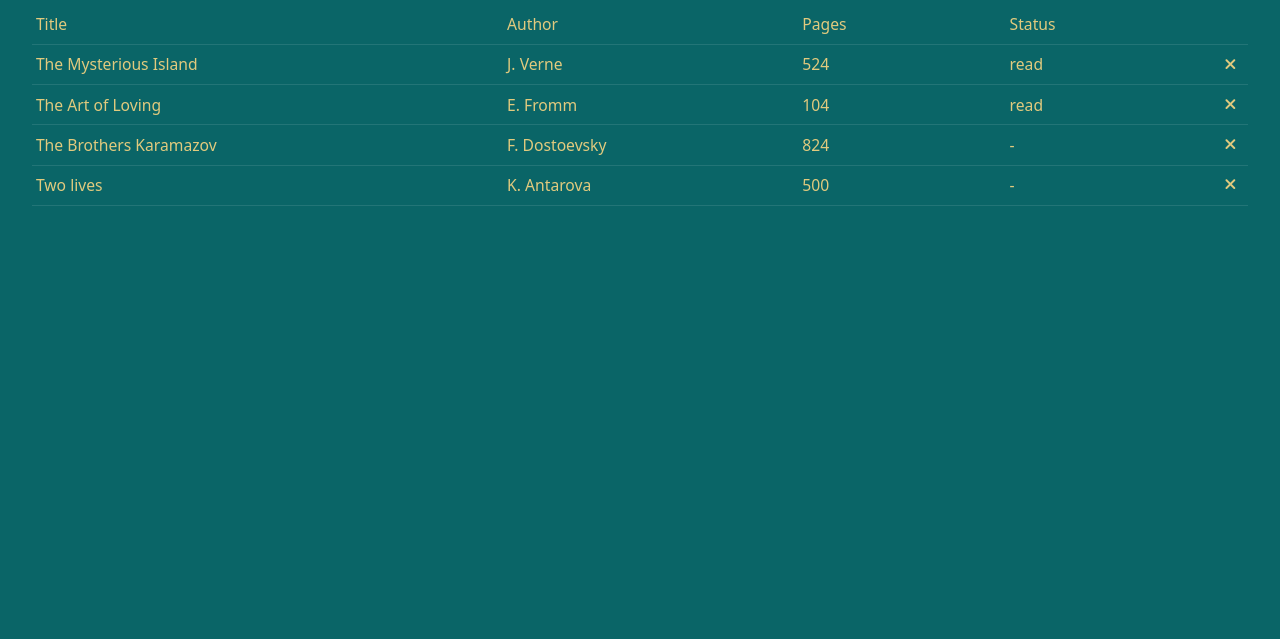
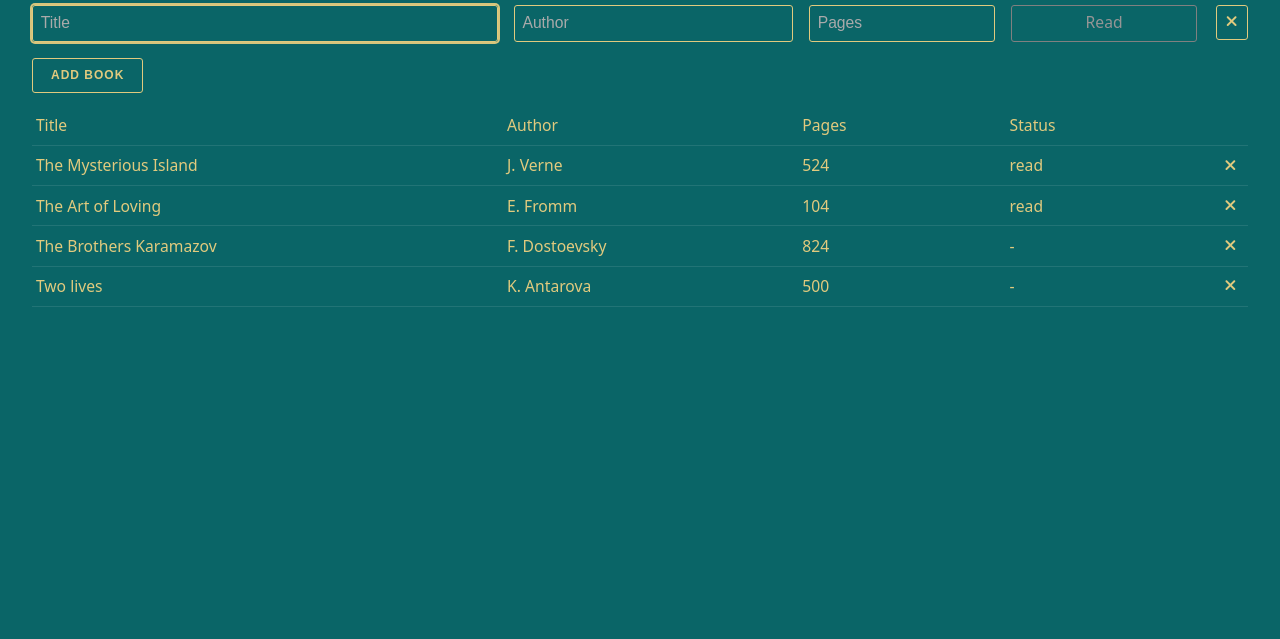
Before and after one commit to shtabyl/library, a plain HTML site: page index.html in a window 1280 px wide. Shown: the part 106-745 px from the top of the page. Drawn offline with Linux system fonts and the light colour scheme.

Commit message:
Fix form styles

```diff
--- a/index.html
+++ b/index.html
@@ -35,7 +35,13 @@
                             <input type="number" id="new-book_pages" class="new-book-input" name="new-book_pages" placeholder="Pages" required>
                         </p>
                         <p class="form__input-box input-box">
-                            <input type="text" id="new-book_status" class="new-book-input" name="new-book_status" placeholder="Status" required>
+                            <input type="checkbox" id="new-book_status" class="new-book-input" name="new-book_status" placeholder="Status" required>
+                            <label for="new-book_status" class="new-book-status__label">Read</label>
+                        </p>
+                        <p class="form__input-box input-box input-box_reset">
+                            <button type="reset" class="form__reset-button button button_reset">
+                                <i class="fa-solid fa-xmark"></i>
+                            </button>
                         </p>
                 </div>
                 <button type="submit" class="book-list-form__button button button_submit">Add book</button>
--- a/scripts/index.js
+++ b/scripts/index.js
@@ -24,6 +24,7 @@ myLibrary.push(book1, book2, book3, book4);
 
 
 function addBookToLibrary(newBook) {
+    myLibrary.push(newBook);
     const newBookRow = document.createElement('section');
 
     newBookRow.classList.add('book-item');
--- a/styles/components/form.css
+++ b/styles/components/form.css
@@ -1,6 +1,30 @@
 .form__input-container {
     display: grid;
-    grid-template-columns: 0.5fr 0.3fr 0.2fr 0.2fr;
+    grid-template-columns: 0.5fr 0.3fr 0.2fr 0.2fr 35px;
     gap: 1em;
     padding-bottom: 1em;
 }
+.input-box:nth-child(4) {
+    position: relative;
+}
+.new-book-status__label {
+    position: absolute;
+    display: block;
+    width: 100%;
+    height: 100%;
+    inset: 0;
+    bottom: 2px;
+    margin: auto;
+    display: grid;
+    place-content: center;
+    cursor: pointer;
+    color: rgb(150, 149, 149);
+    transition: 0.3s;
+    &:hover {
+        color: rgb(177, 173, 156);
+        transition: 0.3s;
+    }
+}
+.input-box_reset {
+    justify-self: end;
+}
--- a/styles/layouts/index.css
+++ b/styles/layouts/index.css
@@ -22,7 +22,7 @@
 }
 .book-list__form {
     margin-bottom: 0.8em;
-    display: none;
+    /* display: none; */
 }
 .book-list-form__button {
     margin-right: 1em;
--- a/styles/ui/buttons.css
+++ b/styles/ui/buttons.css
@@ -15,24 +15,25 @@
         color: hsl(46, 81%, 74%);
         box-shadow: 0 0 0 1px rgba(225, 202, 126, 0.8);
     }
+    &:focus {
+        outline: none;
+        box-shadow: 0 0 0 2px rgba(225, 202, 126, 0.946);
+    }
 }
 .button_submit {
-    background-color: white;
-    color: var(--clr-bg);
-    border: none;
     padding: 0.9em 1.5em;
     font-weight: 600;
     &:hover {
         box-shadow: 0 0 0 2px rgba(225, 202, 126, 0.946);
-        color: var(--clr-bg);
-    }
-    &:focus {
-        outline: none;
-        box-shadow: 0 0 0 2px rgba(225, 202, 126, 0.946);
-        color: var(--clr-bg);
     }
 }
+
 .button_remove {
     display: grid;
     place-content: center;
 }
+.button_reset {
+    font-size: var(--fs-300);
+    padding: 0.55em 0.55em;
+
+}
--- a/styles/ui/inputs.css
+++ b/styles/ui/inputs.css
@@ -1,18 +1,39 @@
+
 input {
     width: 100%;
     padding: 0.55em 0.5em;
-    border: none;
+    border: 1px solid var(--clr-text);
     border-radius: 3px;
     color: var(--clr-bg);
     font-size: var(--fs-300);
+    transition: 0.3s;
+    background-color: transparent;
+}
+input[type="checkbox"] {
+    appearance: none;
+    background-color: transparent;
+    border: 1px solid gray;
+    height: 100%;
+    cursor: pointer;
+    transition: 0.3s;
+}
+input[type="checkbox"]:checked {
+    border-color: var(--clr-text);
+    transition: 0.3s;
+}
+input[type="checkbox"]:checked + label.new-book-status__label {
+    color: var(--clr-text);
+    transition: 0.3s;
 }
 input:focus:not([type='checkbox']) {
     outline: none;
     box-shadow: 0 0 0 2px rgba(225, 202, 126, 0.956);
+    transition: 0.3s;
 }
-input:focus:invalid {
-    box-shadow: 0 0 0 2px rgba(225, 202, 126, 0.956);
+input:focus[type="checkbox"] {
+    outline: none;
 }
 input::placeholder {
     font-size: var(--fs-300);
+    color: rgb(170, 170, 170)
 }
--- a/styles/ui/section.css
+++ b/styles/ui/section.css
@@ -9,3 +9,6 @@
 
     }
 }
+.book-item:first-child {
+    grid-template-columns:0.5fr 0.3fr 0.2fr 0.2fr;
+}
```
